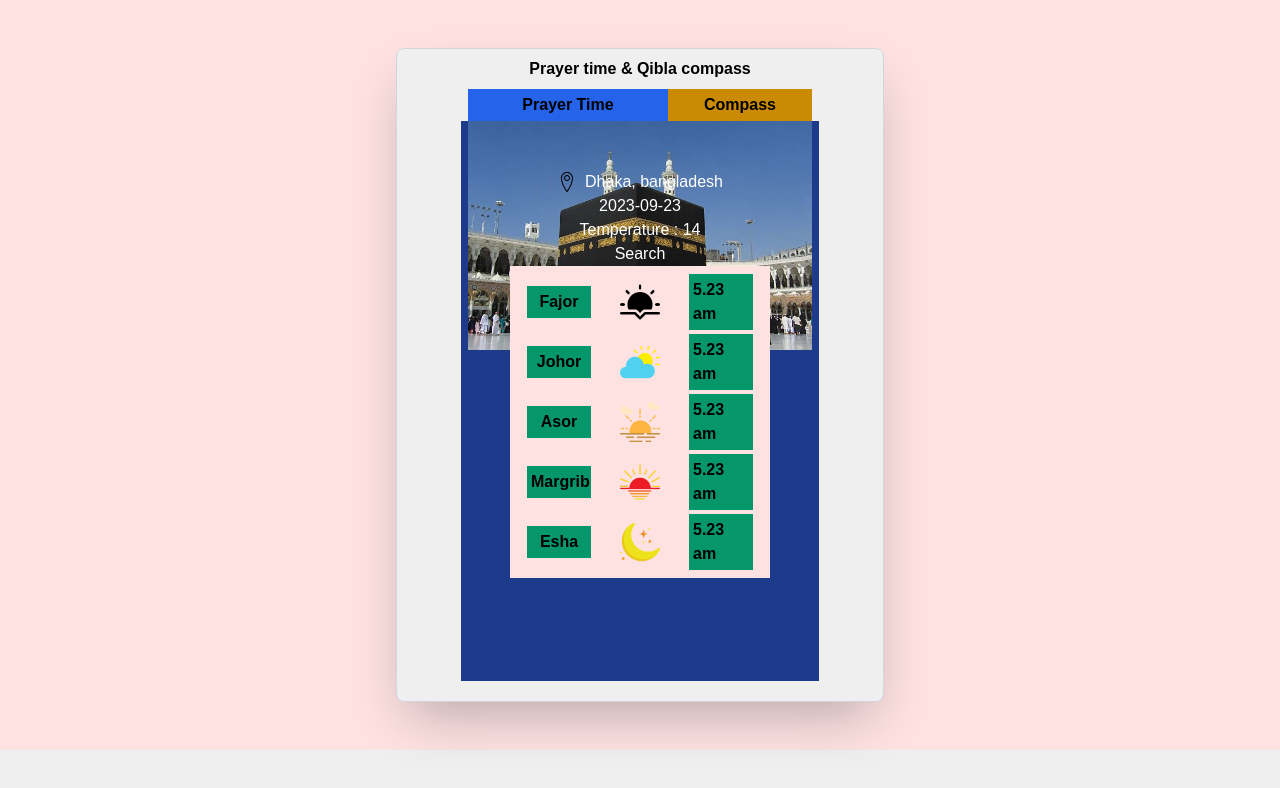
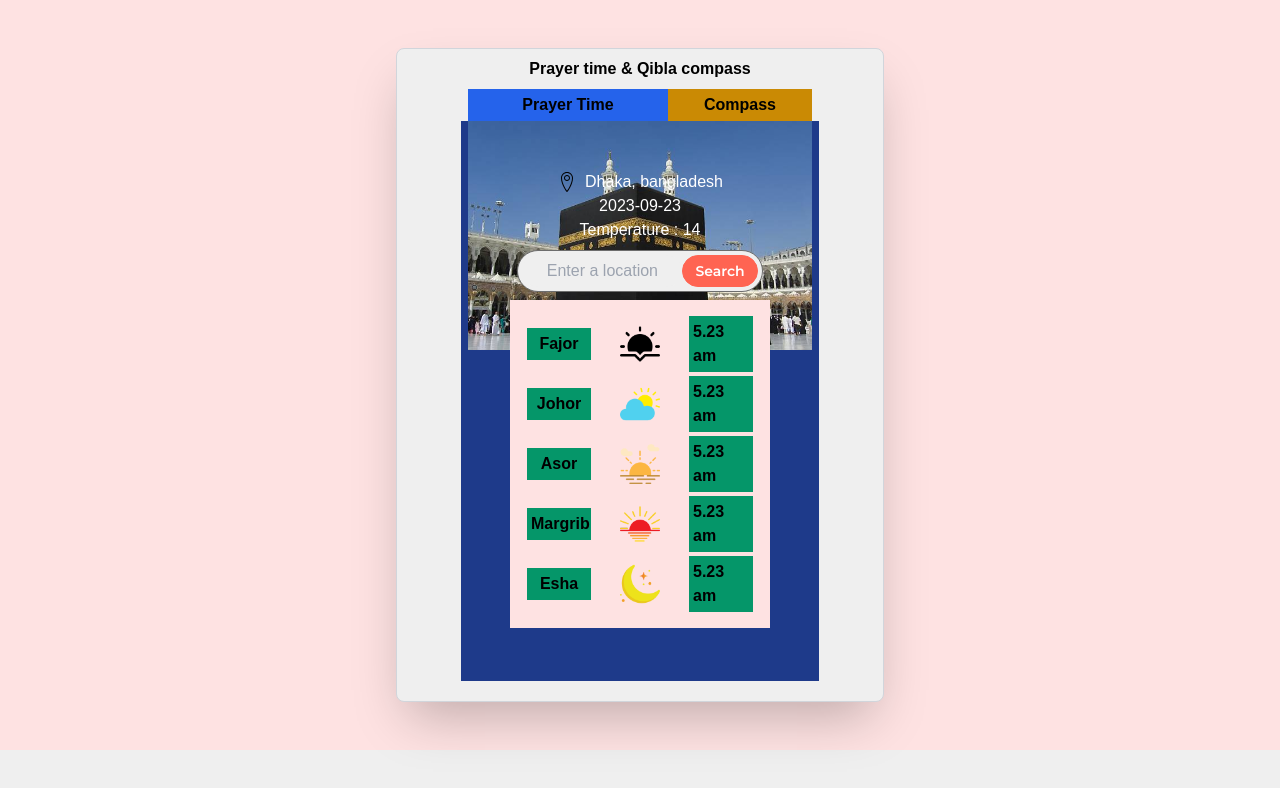
Before and after one commit to nuruzzamn/Prayer-TimeAnd-Qibla-Compass, a React (Vite) app: page / in a window 1280 px wide. Shown: the top 788 px of the page. Built offline with nearby package versions, Linux system fonts and the light colour scheme; a web font is replaced by a local one.

Commit message:
[style] searchBar

```diff
--- a/src/components/Search.jsx
+++ b/src/components/Search.jsx
@@ -1,11 +1,31 @@
-import React from 'react'
+import React from "react";
 
 const Search = () => {
   return (
-    <div className='bg-transparent'>
-        <p className='bg-transparent'>Search</p>
+    <div className="bg-transparent">
+      <section className="flex flex-row justify-between bg-none border border-slate-gray p-1 rounded-full">
+        <input
+          type="text"
+          name="text"
+          placeholder="Enter a location"
+          // onChange={onChangeHandle}
+          // value={searchData}
+          className="w-40 text-center outline-none p-0 flex-1 rounded-full text-slate-gray"
+          required
+        />
+
+        <button
+          className="hover:bg-black
+        bg-coral-red text-white font-semibold border-coral-red
+          flex justify-center items-center focus:outline-none gap-2 px-3 py-2 border font-montserrat text-sm leading-none rounded-full "
+          onClick={onclick}
+        >
+          {" "}
+          Search{" "}
+        </button>
+      </section>
     </div>
-  )
-}
+  );
+};
 
-export default Search
+export default Search;
--- a/src/components/SearchBar.jsx
+++ b/src/components/SearchBar.jsx
@@ -16,7 +16,7 @@ const SearchBar = () => {
         <p className="bg-transparent">Temperature : 14</p>
       </section>
 
-      <section className="flex flex-1 bg-transparent justify-center items-center">
+      <section className="flex flex-1 py-2 bg-transparent justify-center items-center">
         <Search />
       </section>
 
--- a/src/components/ShowResult.jsx
+++ b/src/components/ShowResult.jsx
@@ -9,7 +9,7 @@ import magrib from "../assets/magrib.png"
 const ShowResult = () => {
   return (
     <div className='bg-transparent font-bold text-black w-full'>
-      <section className="flex flex-1 gap-5 pt-2 px-2 bg-transparent justify-evenly items-center">
+      <section className="flex flex-1 gap-5 pt-4 px-2 bg-transparent justify-evenly items-center">
         <p className='w-16 bg-emerald-600 text-center p-1'> Fajor </p>
         <img src={fajor} alt="" className='small-icon-size'/>
         <p className='w-16 bg-emerald-600 p-1'>5.23 am</p>
@@ -33,7 +33,7 @@ const ShowResult = () => {
         <p className='w-16 bg-emerald-600 p-1'>5.23 am</p>
       </section>
 
-      <section className="flex flex-1 gap-5 pt-1 pb-2 px-2 bg-transparent justify-evenly items-center">
+      <section className="flex flex-1 gap-5 pt-1 pb-4 px-2 bg-transparent justify-evenly items-center">
         <p className='w-16 bg-emerald-600 text-center p-1'> Esha </p>
         <img src={esha} alt="" className='small-icon-size'/>
         <p className='w-16 bg-emerald-600 p-1'>5.23 am</p>
--- a/src/index.css
+++ b/src/index.css
@@ -20,7 +20,7 @@
   }
 
   .input {
-    @apply flex-1 w-full text-base leading-normal text-slate-gray outline-none border border-slate-gray rounded-full;
+    @apply flex-1 leading-normal text-slate-gray outline-none border border-slate-gray rounded-full;
   }
 }
 
```
